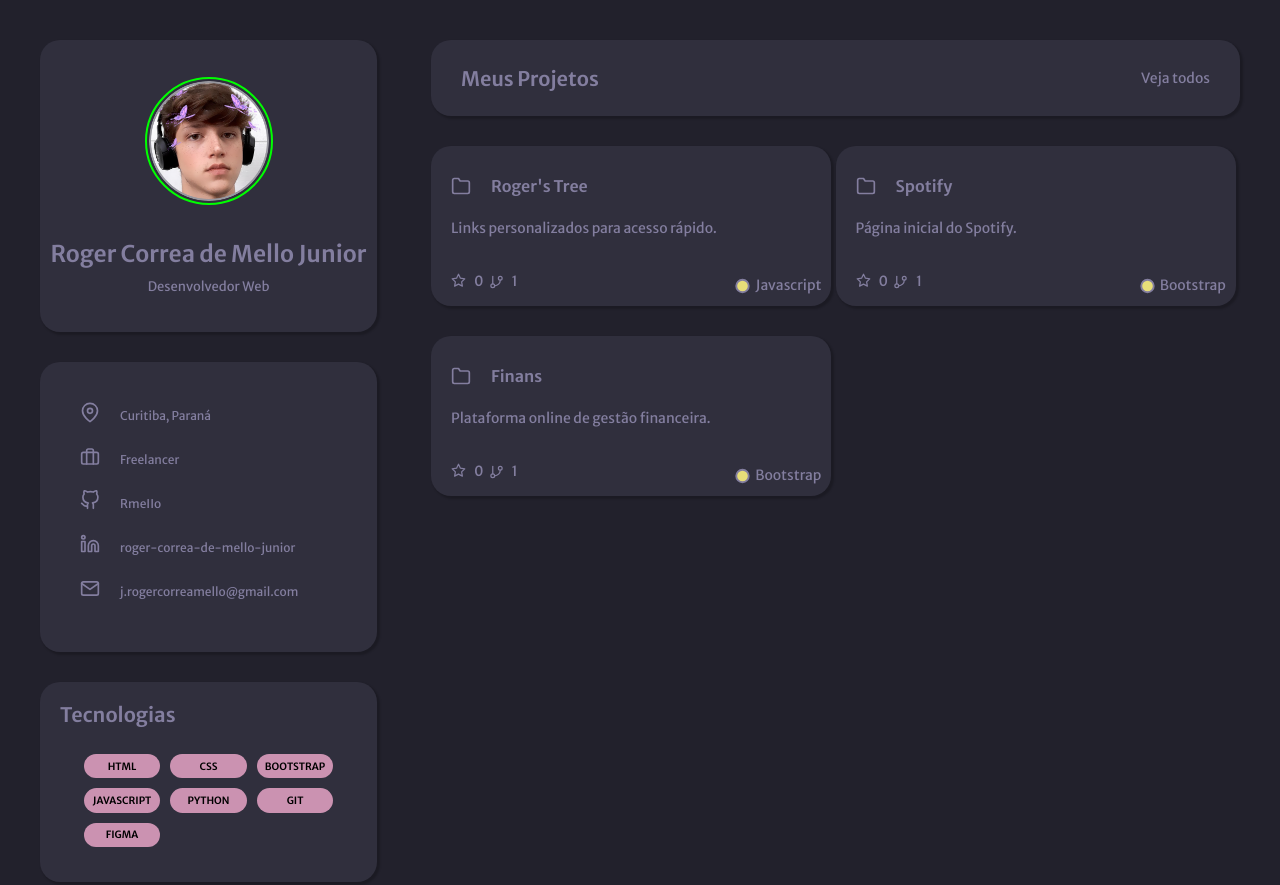
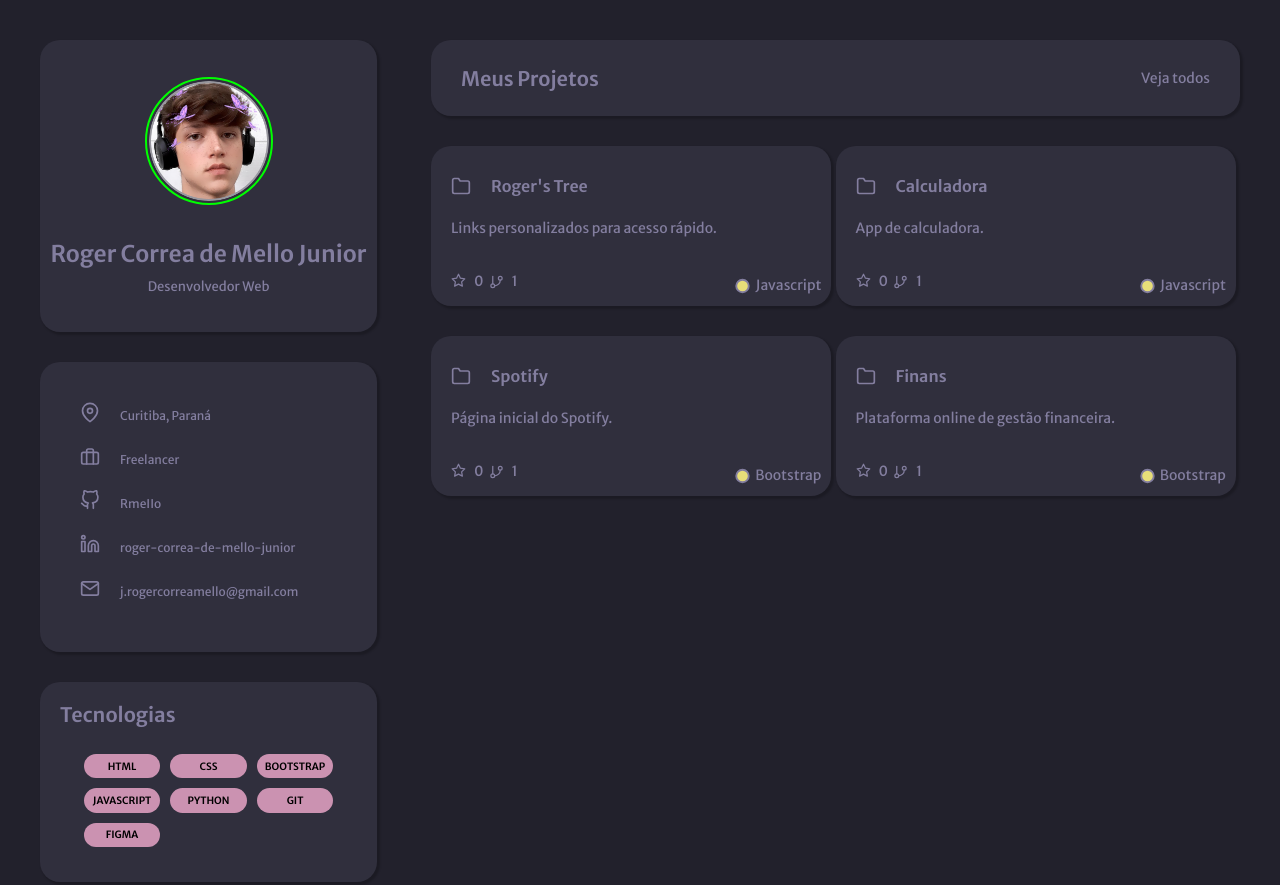
Before and after one commit to rmeIIo/rmelloPortfolio, a plain HTML site: page index.html in a window 1280 px wide. Shown: the top 885 px of the page. Drawn offline with Linux system fonts and the light colour scheme.

Commit message:
update index

```diff
--- a/index.html
+++ b/index.html
@@ -192,6 +192,61 @@
                     </div>
                 </a>
 
+                <a href="https://rmeiio.github.io/calculadoraApp" target="_blank">
+                    <div id="project-1">
+                        <div class="box-1-project">
+                            <div class="icon-project">
+                                <svg xmlns="http://www.w3.org/2000/svg" width="24" height="24" viewBox="0 0 24 24" fill="none"
+                                    stroke="currentColor" stroke-width="2" stroke-linecap="round" stroke-linejoin="round"
+                                    class="feather feather-folder">
+                                    <path d="M22 19a2 2 0 0 1-2 2H4a2 2 0 0 1-2-2V5a2 2 0 0 1 2-2h5l2 3h9a2 2 0 0 1 2 2z"></path>
+                                </svg>
+                                <div class="title-project">
+                                    <p>Calculadora</p>
+                                </div>
+                            </div>
+                            <div class="description-project">
+                                <p>
+                                    App de calculadora.
+                                </p>
+                            </div>
+                        </div>
+                        <div class="box-2-project">
+                            <div class="container-techs-project">
+                                <div class="star-icon">
+                                    <svg xmlns="http://www.w3.org/2000/svg" width="24" height="24" viewBox="0 0 24 24" fill="none"
+                                        stroke="currentColor" stroke-width="2" stroke-linecap="round" stroke-linejoin="round"
+                                        class="feather feather-star">
+                                        <polygon
+                                         points="12 2 15.09 8.26 22 9.27 17 14.14 18.18 21.02 12 17.77 5.82 21.02 7 14.14 2 9.27 8.91 8.26 12 2">
+                                        </polygon>
+                                    </svg>
+                                </div>
+                                <p>0</p>
+                                <div class="branch-icon">
+                                    <svg xmlns="http://www.w3.org/2000/svg" width="24" height="24" viewBox="0 0 24 24" fill="none"
+                                        stroke="currentColor" stroke-width="2" stroke-linecap="round" stroke-linejoin="round"
+                                        class="feather feather-git-branch">
+                                        <line x1="6" y1="3" x2="6" y2="15"></line>
+                                        <circle cx="18" cy="6" r="3"></circle>
+                                        <circle cx="6" cy="18" r="3"></circle>
+                                        <path d="M18 9a9 9 0 0 1-9 9"></path>
+                                    </svg>
+                                </div>
+                                <p>1</p>
+                            </div>
+                            <div class="project-language">
+                                <svg xmlns="http://www.w3.org/2000/svg" width="68" height="68" viewBox="0 0 24 24" fill="#E7DE79"
+                                    stroke="currentColor" stroke-width="3" stroke-linecap="round" stroke-linejoin="round"
+                                    class="feather feather-circle">
+                                    <circle cx="12" cy="12" r="10"></circle>
+                                </svg>
+                                <p>Javascript</p>
+                            </div>
+                        </div>
+                    </div>
+                </a>
+
                 <a href="https://rmeiio.github.io/SpotifyClone/" target="_blank">
                     <div id="project-1">
                         <div class="box-1-project">
```
